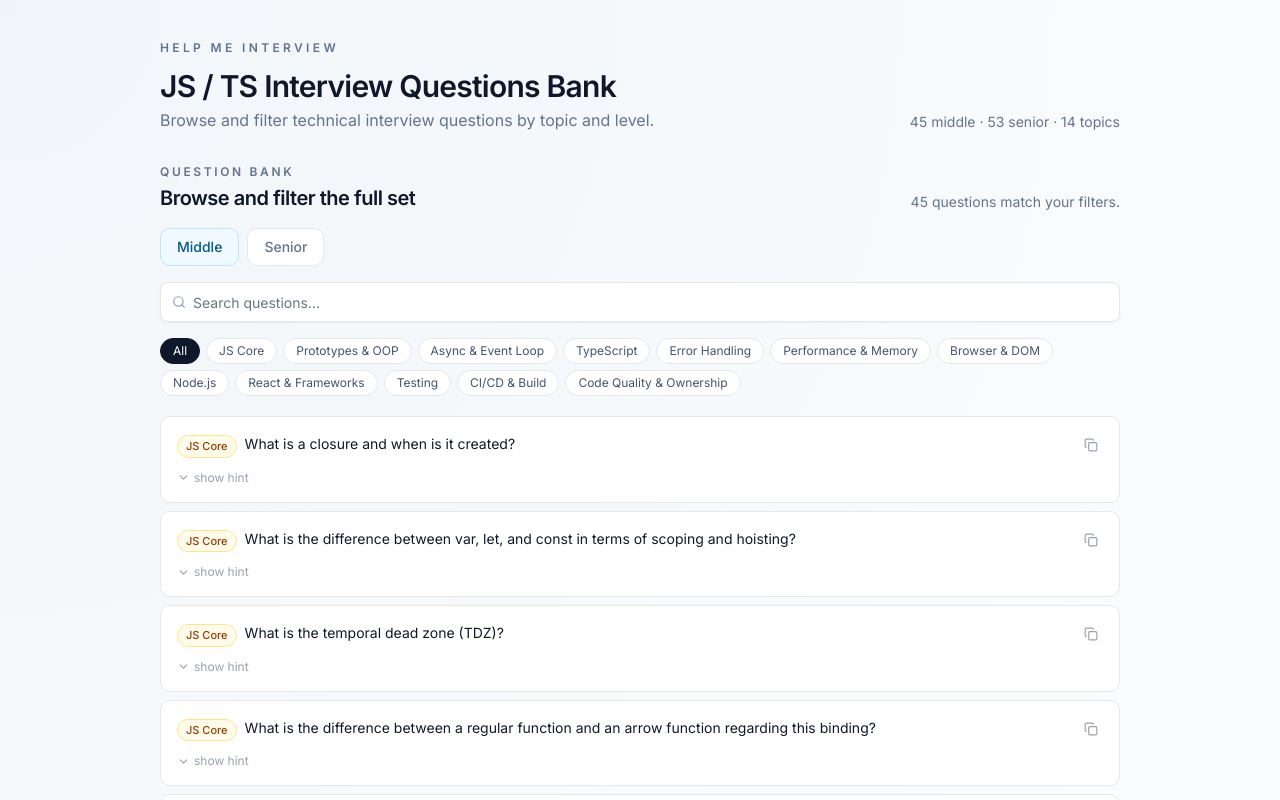
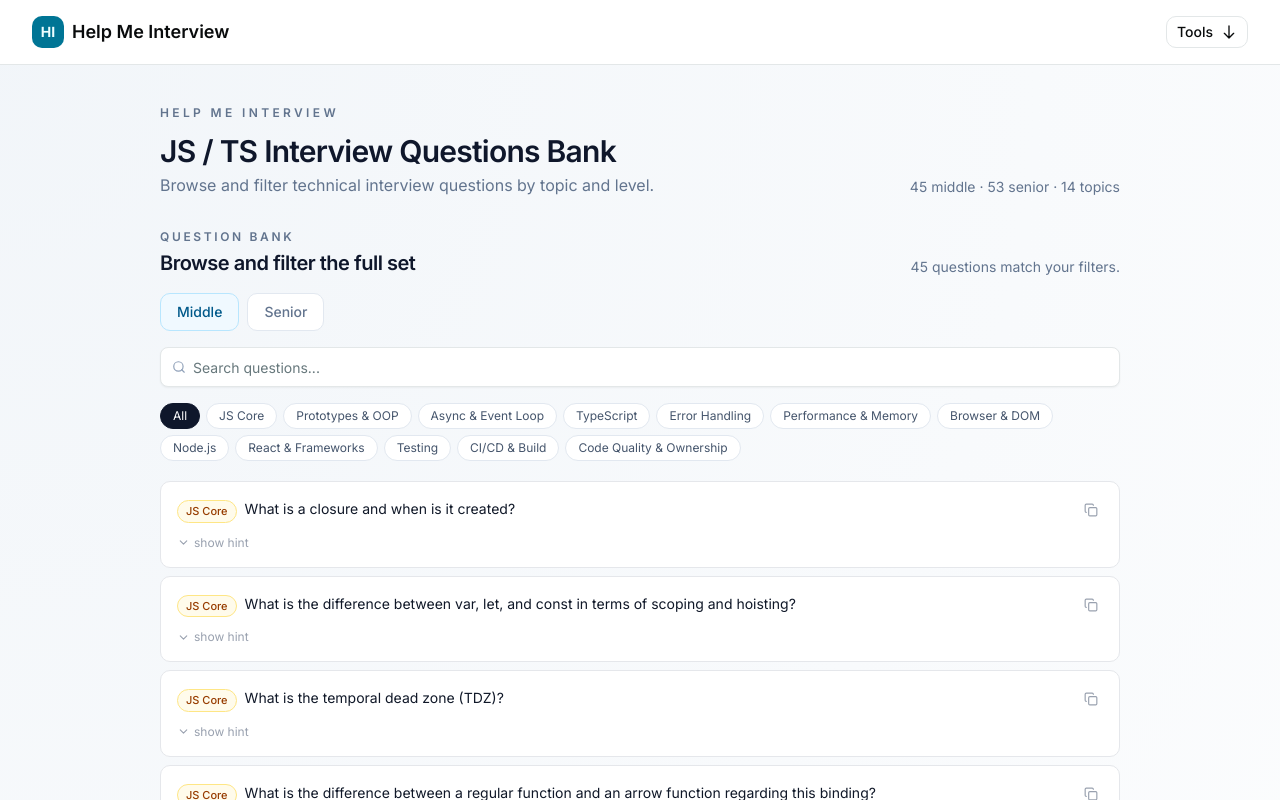
Before and after one commit to OscarDTorresB/help-me-interview, a Next.js app: page /questions in a window 1280 px wide. Shown: the top 800 px of the page. Built offline with nearby package versions, Linux system fonts and the light colour scheme.

Commit message:
feat: add Navbar component and integrate it into the layout

```diff
--- a/src/app/layout.tsx
+++ b/src/app/layout.tsx
@@ -2,6 +2,7 @@ import type { Metadata } from "next";
 import { Geist, Geist_Mono, Inter } from "next/font/google";
 import "./globals.css";
 import { cn } from "@/lib/utils";
+import Navbar from "@/components/navbar";
 
 const inter = Inter({subsets:['latin'],variable:'--font-sans'});
 
@@ -30,7 +31,10 @@ export default function RootLayout({
       lang="en"
       className={cn("h-full", "antialiased", geistSans.variable, geistMono.variable, "font-sans", inter.variable)}
     >
-      <body className="min-h-full flex flex-col">{children}</body>
+      <body className="min-h-full flex flex-col">
+        <Navbar />
+        {children}
+      </body>
     </html>
   );
 }
--- a/src/app/page.tsx
+++ b/src/app/page.tsx
@@ -6,7 +6,7 @@ import { interviewTools } from "@/lib/tools"
 export default function Home() {
   return (
     <div className="flex flex-1 bg-background font-sans text-foreground">
-      <main className="mx-auto flex w-full max-w-5xl flex-1 flex-col gap-10 px-4 py-10 sm:px-6 sm:py-12 lg:px-8">
+      <main className="mx-auto flex w-full max-w-5xl flex-1 flex-col gap-10 px-4 py-8 sm:px-6 sm:py-10 lg:px-8">
         <section className="space-y-3">
           <p className="text-sm font-medium tracking-wide text-muted-foreground">
             Help Me Interview
--- /dev/null
+++ b/src/components/navbar.tsx
@@ -0,0 +1,106 @@
+'use client'
+
+import { useState, useRef, useEffect } from 'react'
+import Link from 'next/link'
+import { interviewTools } from '@/lib/tools'
+import { buttonVariants } from '@/components/ui/button'
+import { cn } from '@/lib/utils'
+
+export default function Navbar() {
+  const [isToolsOpen, setIsToolsOpen] = useState(false)
+  const dropdownRef = useRef<HTMLDivElement>(null)
+
+  useEffect(() => {
+    function handleClickOutside(event: MouseEvent) {
+      if (
+        dropdownRef.current &&
+        !dropdownRef.current.contains(event.target as Node)
+      ) {
+        setIsToolsOpen(false)
+      }
+    }
+
+    document.addEventListener('mousedown', handleClickOutside)
+    return () => document.removeEventListener('mousedown', handleClickOutside)
+  }, [])
+
+  return (
+    <nav className="border-b border-border bg-background sticky top-0 z-50">
+      <div className="mx-auto max-w-7xl px-4 sm:px-6 lg:px-8">
+        <div className="flex h-16 items-center justify-between">
+          {/* Logo/Home */}
+          <Link
+            href="/"
+            className="flex items-center gap-2 font-semibold text-lg hover:opacity-80 transition-opacity"
+          >
+            <div className="w-8 h-8 rounded-lg bg-primary flex items-center justify-center text-primary-foreground text-sm font-bold">
+              HI
+            </div>
+            <span className="hidden sm:inline">Help Me Interview</span>
+          </Link>
+
+          {/* Tools Dropdown */}
+          <div className="relative" ref={dropdownRef}>
+            <button
+              onClick={() => setIsToolsOpen(!isToolsOpen)}
+              className={cn(
+                buttonVariants({ variant: 'outline', size: 'default' }),
+                'flex items-center gap-2'
+              )}
+              aria-expanded={isToolsOpen}
+              aria-haspopup="true"
+            >
+              Tools
+              <svg
+                className={cn(
+                  'w-4 h-4 transition-transform',
+                  isToolsOpen && 'rotate-180'
+                )}
+                fill="none"
+                stroke="currentColor"
+                viewBox="0 0 24 24"
+              >
+                <path
+                  strokeLinecap="round"
+                  strokeLinejoin="round"
+                  strokeWidth={2}
+                  d="M19 14l-7 7m0 0l-7-7m7 7V3"
+                />
+              </svg>
+            </button>
+
+            {/* Dropdown Menu */}
+            {isToolsOpen && (
+              <div className="absolute right-0 mt-2 w-56 rounded-lg border border-border bg-card shadow-lg">
+                <div className="p-2">
+                  {interviewTools.map((tool) => (
+                    <Link
+                      key={tool.id}
+                      href={tool.href}
+                      onClick={() => setIsToolsOpen(false)}
+                      className="block px-3 py-2 rounded-lg hover:bg-muted transition-colors group"
+                    >
+                      <div className="flex items-start justify-between gap-2">
+                        <div className="flex-1">
+                          <div className="font-medium text-sm text-foreground group-hover:text-primary transition-colors">
+                            {tool.title}
+                          </div>
+                          <div className="text-xs text-muted-foreground mt-1 line-clamp-1">
+                            {tool.description}
+                          </div>
+                        </div>
+                        <span className="inline-flex items-center rounded-full border border-border px-1.5 py-0.5 text-xs font-medium text-muted-foreground uppercase tracking-wide">
+                          {tool.status === 'available' ? '✓' : 'Soon'}
+                        </span>
+                      </div>
+                    </Link>
+                  ))}
+                </div>
+              </div>
+            )}
+          </div>
+        </div>
+      </div>
+    </nav>
+  )
+}
```
